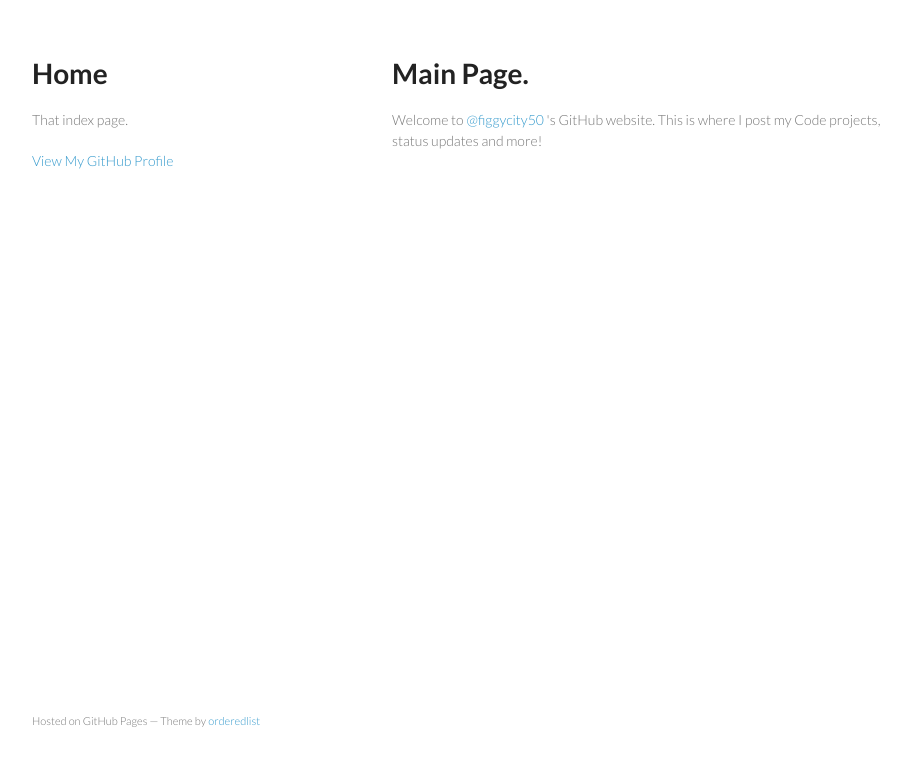
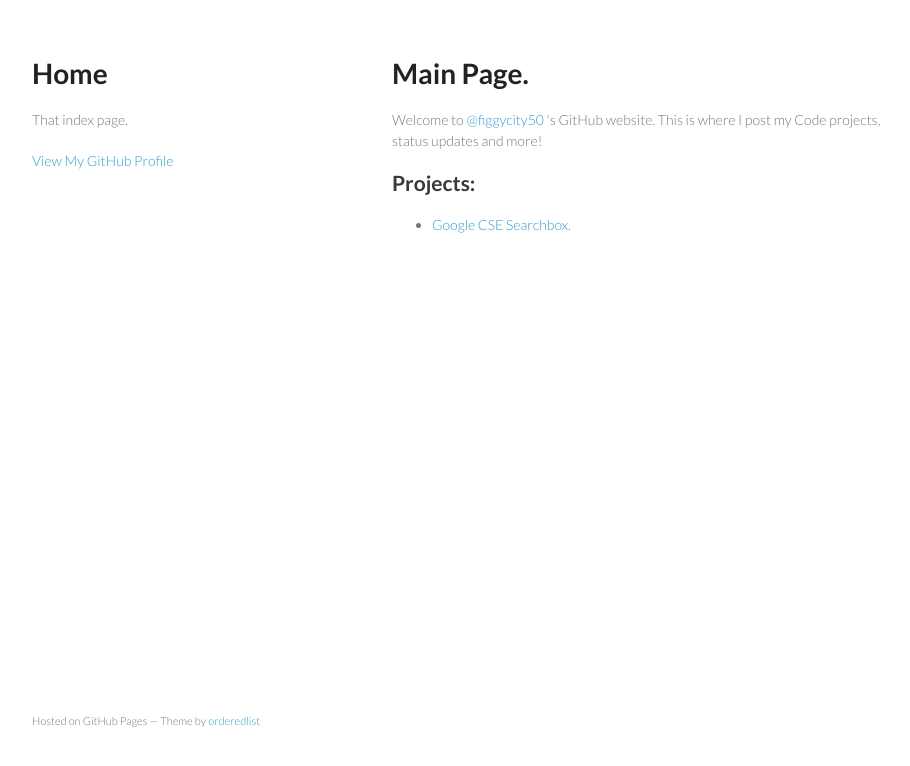
Before and after one commit to figgycity50/figgycity50.github.io, a plain HTML site: page index.html in a window 1280 px wide. Shown: the whole page, without its empty margins (178-1088 px from the left). Drawn offline with Linux system fonts and the light colour scheme.

Commit message:
Replace master branch with page content via GitHub

```diff
--- a/index.html
+++ b/index.html
@@ -27,6 +27,13 @@
 <a name="main-page" class="anchor" href="#main-page"><span class="octicon octicon-link"></span></a>Main Page.</h1>
 
 <p>Welcome to <a href="https://github.com/figgycity50" class="user-mention">@figgycity50</a> 's GitHub website. This is where I post my Code projects, status updates and more!</p>
+
+<h2>
+<a name="projects" class="anchor" href="#projects"><span class="octicon octicon-link"></span></a>Projects:</h2>
+
+<ul>
+<li><a href="custom-google-cse/">Google CSE Searchbox.</a></li>
+</ul>
       </section>
       <footer>
         <p><small>Hosted on GitHub Pages &mdash; Theme by <a href="https://github.com/orderedlist">orderedlist</a></small></p>
--- a/params.json
+++ b/params.json
@@ -1 +1 @@
-{"name":"Home","tagline":"That index page.","body":"# Main Page.\r\nWelcome to @figgycity50 's GitHub website. This is where I post my Code projects, status updates and more!\r\n\r\n","google":"","note":"Don't delete this file! It's used internally to help with page regeneration."}
+{"name":"Home","tagline":"That index page.","body":"# Main Page.\r\nWelcome to @figgycity50 's GitHub website. This is where I post my Code projects, status updates and more!\r\n\r\n##Projects:\r\n* [Google CSE Searchbox.](custom-google-cse/)\r\n","google":"","note":"Don't delete this file! It's used internally to help with page regeneration."}
```
